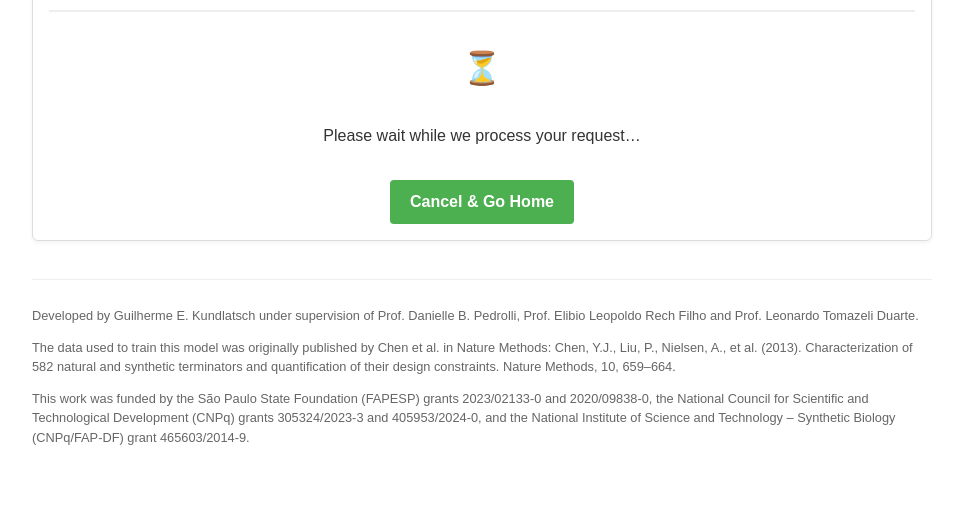
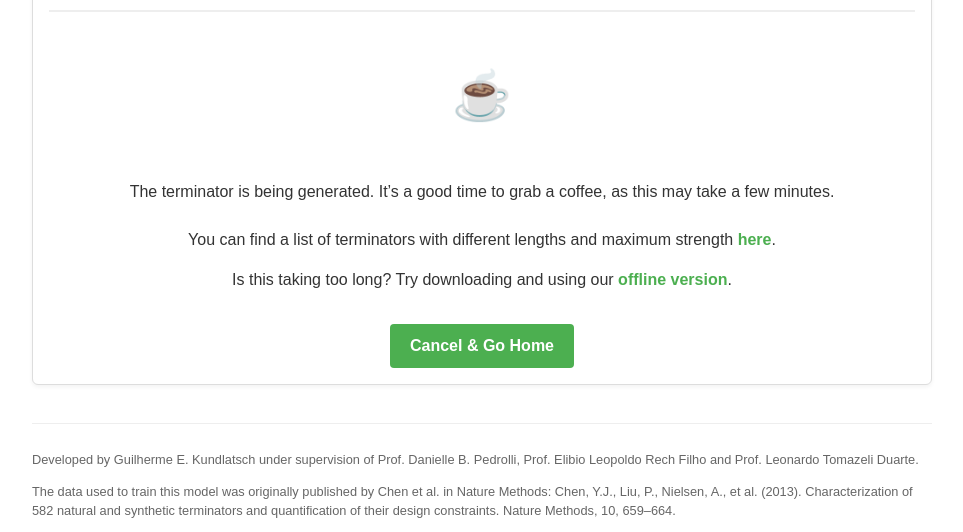
Before and after one commit to gkundlatsch/TerFac, a Flask app: template templates/status.html in a window 1280 px wide. Shown: the part 181-713 px from the top of the page, without its empty margins (158-1121 px from the left). Before the commit the page ends 626 px from the top, so only its background shows below. Run offline with Flask 3, Linux system fonts and the light colour scheme; the template is opened without the code that fills it, so the values that code supplies are empty; parts of the project's set-up code (start-up, migrations or seed data) failed here and were passed over.

Commit message:
Update status.html

```diff
--- a/templates/status.html
+++ b/templates/status.html
@@ -34,7 +34,7 @@
         text-align: center;
       }
       #spinner {
-        font-size: 2em;
+        font-size: 3em;
         margin: 1em 0;
       }
       a.button {
@@ -49,6 +49,18 @@
       }
       a.button:hover {
         background-color: #45A049;
+      }
+      .links {
+        margin-top: 1.5em;
+        text-align: center;
+      }
+      .links a {
+        color: #4CAF50;
+        text-decoration: none;
+        font-weight: bold;
+      }
+      .links a:hover {
+        text-decoration: underline;
       }
       .footer {
         margin-top: 3em;
@@ -70,12 +82,20 @@
       {% elif status == "started" %}
       <p>Your job is now <strong>running</strong>…</p>
       {% endif %}
-      <div id="spinner">⏳</div>
-      <p>Please wait while we process your request…</p>
+
+      <div id="spinner">☕</div>
+      <p>The terminator is being generated. It’s a good time to grab a coffee, as this may take a few minutes.</p>
+
+      <div class="links">
+        <p>You can find a list of terminators with different lengths and maximum strength <a href="{{ url_for('show_max_strength') }}">here</a>.</p>
+        <p>Is this taking too long? Try downloading and using our <a href="https://github.com/gkundlatsch/TerFac-offline" target="_blank">offline version</a>.</p>
+      </div>
+
       <a href="{{ url_for('cancel_job', job_id=job_id) }}" class="button">
-      Cancel &amp; Go Home
+        Cancel &amp; Go Home
       </a>
     </div>
+
     <div class="footer">
       <p>Developed by Guilherme E. Kundlatsch under supervision of Prof. Danielle B. Pedrolli, Prof. Elibio Leopoldo Rech Filho and Prof. Leonardo Tomazeli Duarte.</p>
       <p>The data used to train this model was originally published by Chen et al. in Nature Methods: Chen, Y.J., Liu, P., Nielsen, A., et al. (2013). Characterization of 582 natural and synthetic terminators and quantification of their design constraints. Nature Methods, 10, 659–664.</p>
```
